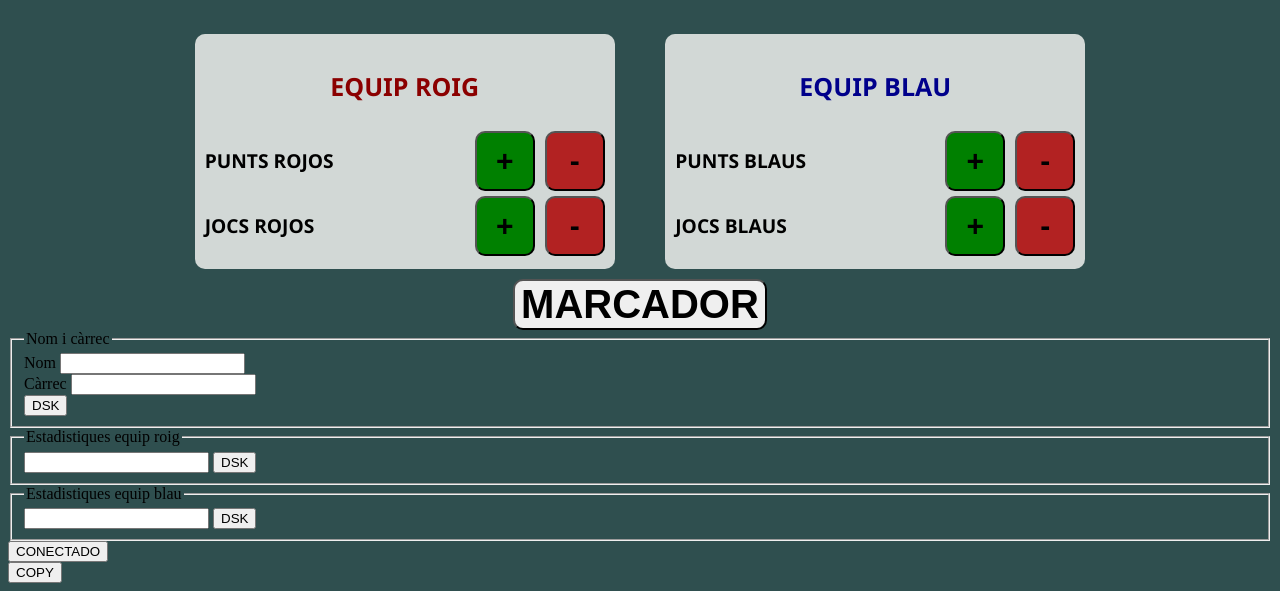
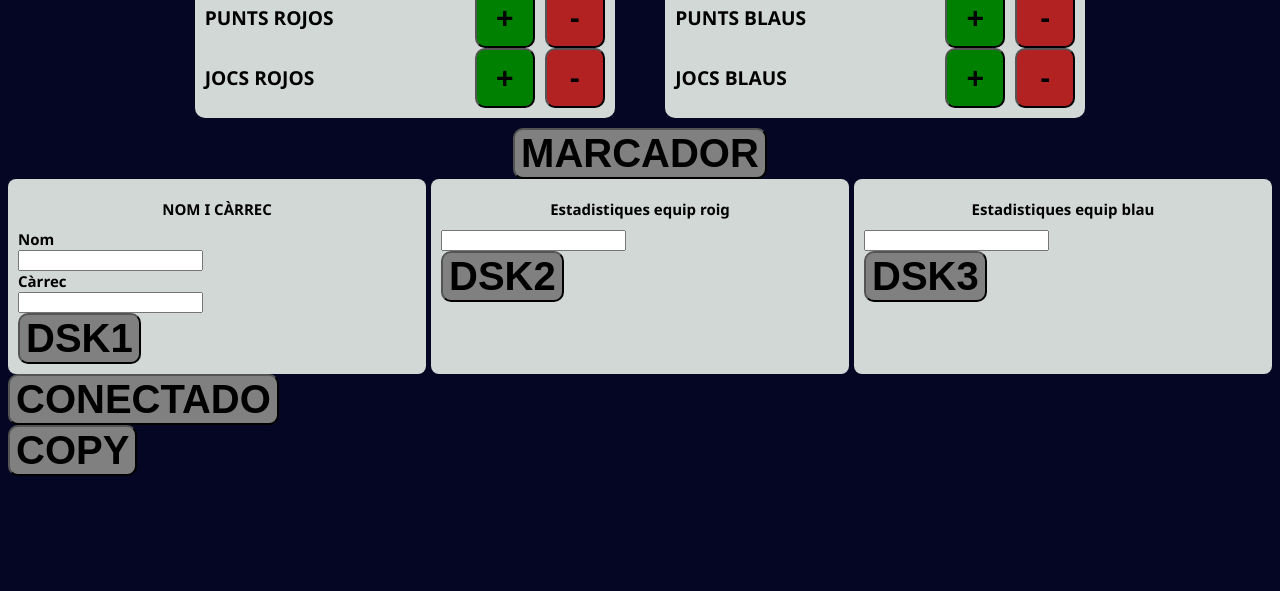
Before and after one commit to andreandreu/Proyecto-1, a plain HTML site: page panel.html in a window 1280 px wide. Shown: the part 220-811 px from the top of the page. Drawn offline with Linux system fonts and the light colour scheme.

Commit message:
estilo marcador a falta de acabar

```diff
--- a/panel.html
+++ b/panel.html
@@ -44,43 +44,42 @@
         <section class="directo">
             <input type="button" class="boton_directo" id="directo_marcador" value="MARCADOR">
         </section>
-        <form><!-- ROTULO NOM I CARREC -->
-            <fieldset>
-                <legend>Nom i càrrec</legend>
+        <section class="formularios"><!-- ROTULOS CAJA -->
+            <form class="caja_estadistica"><!-- ROTULO NOM I CARREC -->
+                    <p class="rotulo_formulario">NOM I CÀRREC</p>
                     <div>
-                    <label for="nom_id">Nom</label>
+                        <p id="nom_id">Nom</p>
                         <input id="nom_id">
                     </div>
                     <div>
-                    <label for="carrec_id">Càrrec</label>
+                        <p id="carrec_id">Càrrec</p>
                         <input id="carrec_id">
                     </div>
-                <div>
-                    <input type="button" id="directo_nom_carrec" value="DSK">
+                    <div class="contenedor_boton_dsk">
+                        <input type="button" id="directo_nom_carrec" class="boton_directo" value="DSK1">
                     </div>
-            </fieldset>
             </form>
-        <form><!-- ESTADISTICA ROIG -->
-            <fieldset>
-                <legend class="equip.roig">Estadistiques equip roig</legend>
-                <label for="estadistica_equip_roig"></label>
+            <form class="caja_estadistica"><!-- ESTADISTICA ROIG -->
+                    <p class="rotulo_formulario">Estadistiques equip roig</p>
                     <input id="estadistica_equip_roig">
-                <input type="button" id="estadistica_equip_roig" value="DSK">
-            </fieldset>
+                    <div class="contenedor_boton_dsk">
+                        <input type="button" id="estadistica_equip_roig" class="boton_directo" value="DSK2">
+                    </div>
             </form>
-        <form><!-- ESTADISTICA BLAU -->
-            <fieldset>
-                <legend class="equip.blau">Estadistiques equip blau</legend>
-                <label for="estadistica_equip_blau"></label>
+            <form class="caja_estadistica"><!-- ESTADISTICA BLAU -->
+                    <p class="rotulo_formulario">Estadistiques equip blau</p>
+                    <p id="estadistica_equip_blau"></p>
                     <input id="estadistica_equip_blau">
-                <input type="button" id="estadistica_equip_blau" value="DSK">
-            </fieldset>
+                    <div class="contenedor_boton_dsk">
+                        <input type="button" id="estadistica_equip_blau" class="boton_directo" value="DSK3">
+                    </div>
             </form>
-        <section>
-            <input type="button" id="vmix" value="CONECTADO">
         </section>
         <section>
-            <input type="button" id="copy" value="COPY">
+            <input type="button" id="vmix" class="boton_directo" value="CONECTADO">
+        </section>
+        <section>
+            <input type="button" id="copy" class="boton_directo" value="COPY">
         </section>
     </main>
 </body>
--- a/style.css
+++ b/style.css
@@ -4,8 +4,12 @@
     --hover_verd: #006400;
 }
 
+p {
+    margin: 0;
+}
+
 body {
-    background-color: #2F4F4F;
+    background-color: #050524;
 }
 header { /* TITULO */
     text-align: center;
@@ -19,6 +23,7 @@ header { /* TITULO */
     display: flex;
     justify-content: center;
     gap: 4px;
+    margin-bottom: 10px;
 }
 
 .marcador p {
@@ -101,8 +106,16 @@ header { /* TITULO */
     background-color: green;
 }
 
+#suma_punt_roig:hover, #suma_joc_roig:hover, #suma_punt_blau:hover, #suma_joc_blau:hover {
+    background-color:#556B2F;
+}
+
 #resta_punt_roig, #resta_joc_roig, #resta_punt_blau, #resta_joc_blau {
     background-color:firebrick;
+}
+
+#resta_punt_roig:hover, #resta_joc_roig:hover, #resta_punt_blau:hover, #resta_joc_blau:hover {
+    background-color:#800000;
 }
 
 /* DIRECTO MARCADOR */
@@ -114,18 +127,45 @@ header { /* TITULO */
     font-size: 40px;
     border-radius: 10px;
     font-weight: bold;
+    background-color: grey;
+}
+
+.boton_directo:hover {
+    background-color: #696969;
 }
 
 .en_directo {
     background-color: red;
 }
 
+.en_directo:hover {
+    background-color: #800000;
+}
+
 /* NOM I CARREC */
-.estadistica fieldset {
-    background-color: darkseagreen;
-    border: 1px solid #3a4f52;
+.formularios {
+    display: flex;
+    gap: 5px;
+}
+
+.caja_estadistica {
+    background-color:rgb(210, 216, 214);
     border-radius: 8px;
-    padding: 16px;
-    color: #f1f5f9;
+    color: black;
     font-family: 'Segoe UI', Tahoma, Geneva, Verdana, sans-serif;
+    font-weight: bold;
+    font-size: 15px;
+    text-align: left;
+    flex: 1;
+    padding: 10px;
 }
+
+
+.rotulo_formulario {
+    text-align: center;
+    margin: 10px 0;
+}
+
+.contenedor_boton_dsk {
+
+}
```
Lines whose indentation alone changed are shown as unchanged.
